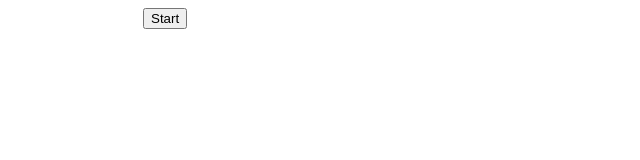
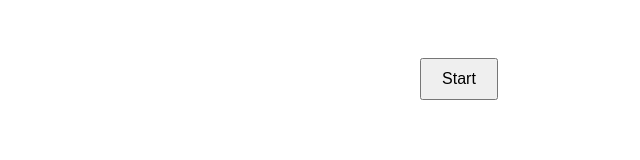
Before and after one commit to acciojob/golf-react-akhssm, a React app: page / in a window 1280 px wide. Shown: the whole page, without its empty margins (181-821 px from the left). Built offline with nearby package versions, Linux system fonts and the light colour scheme.

Commit message:
Wrote code according to the given description

```diff
--- a/src/components/App.js
+++ b/src/components/App.js
@@ -1,32 +1,49 @@
-import React, { Component, useState } from "react";
+import React, { Component } from "react";
 import '../styles/App.css';
 
 class App extends Component {
   constructor(props) {
-        super(props)
+    super(props);
     this.state = {
       renderBall: false,
-            posi : 0,
+      posi: 0,
       ballPosition: { left: "0px" }
     };
-        this.renderChoice = this.renderBallOrButton.bind(this)
-        this.buttonClickHandler = this.buttonClickHandler.bind(this)
-    };
+    this.renderBallOrButton = this.renderBallOrButton.bind(this);
+    this.buttonClickHandler = this.buttonClickHandler.bind(this);
+    this.handleKeyDown = this.handleKeyDown.bind(this);
+  }
 
   buttonClickHandler() {
+    this.setState({ renderBall: true });
+  }
 
-   }
-    renderBallOrButton() {
-		if (this.state.renderBall) {
-		    return <div className="ball" style={this.state.ballPosition}></div>
-		} else {
-		    return <button onClick={this.buttonClickHandler} >Start</button>
+  handleKeyDown(event) {
+    if (event.keyCode === 39) {
+      this.setState(prevState => {
+        const newPos = prevState.posi + 5;
+        return {
+          posi: newPos,
+          ballPosition: { left: newPos + "px" }
+        };
+      });
     }
   }
 
-    // bind ArrowRight keydown event
   componentDidMount() {
+    document.addEventListener("keydown", this.handleKeyDown);
+  }
 
+  componentWillUnmount() {
+    document.removeEventListener("keydown", this.handleKeyDown);
+  }
+
+  renderBallOrButton() {
+    if (this.state.renderBall) {
+      return <div className="ball" style={this.state.ballPosition}></div>;
+    } else {
+      return <button className="start" onClick={this.buttonClickHandler}>Start</button>;
+    }
   }
 
   render() {
@@ -34,9 +51,8 @@ class App extends Component {
       <div className="playground">
         {this.renderBallOrButton()}
       </div>
-        )
+    );
   }
 }
 
-
 export default App;
--- a/src/styles/App.css
+++ b/src/styles/App.css
@@ -1,16 +1,21 @@
-.playground{
-    width:50%;
-    height:50%;
+.playground {
+  width: 50%;
+  height: 50%;
   margin: auto;
+  text-align: center;
+  padding-top: 50px;
 }
-body html .root {
-    height: 100%;
+
+button.start {
+  padding: 10px 20px;
+  font-size: 16px;
+  cursor: pointer;
 }
-.ball{
+
+.ball {
   background-color: black;
   box-shadow: 0 10px 10px -6px;
   position: relative;
-    right: 0px;
   height: 50px;
   width: 50px;
   border-radius: 25px;
```
Lines whose indentation alone changed are shown as unchanged.
